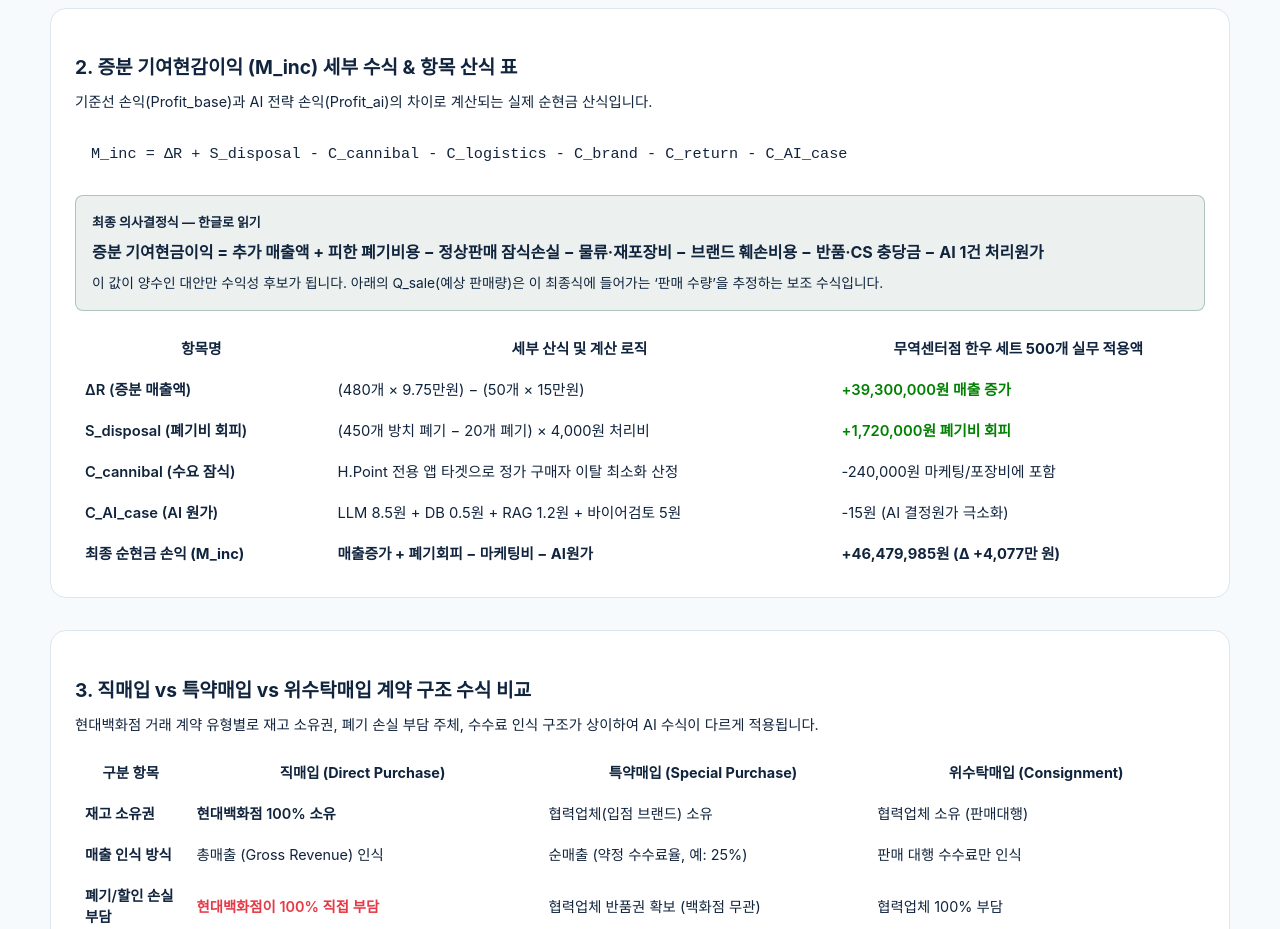
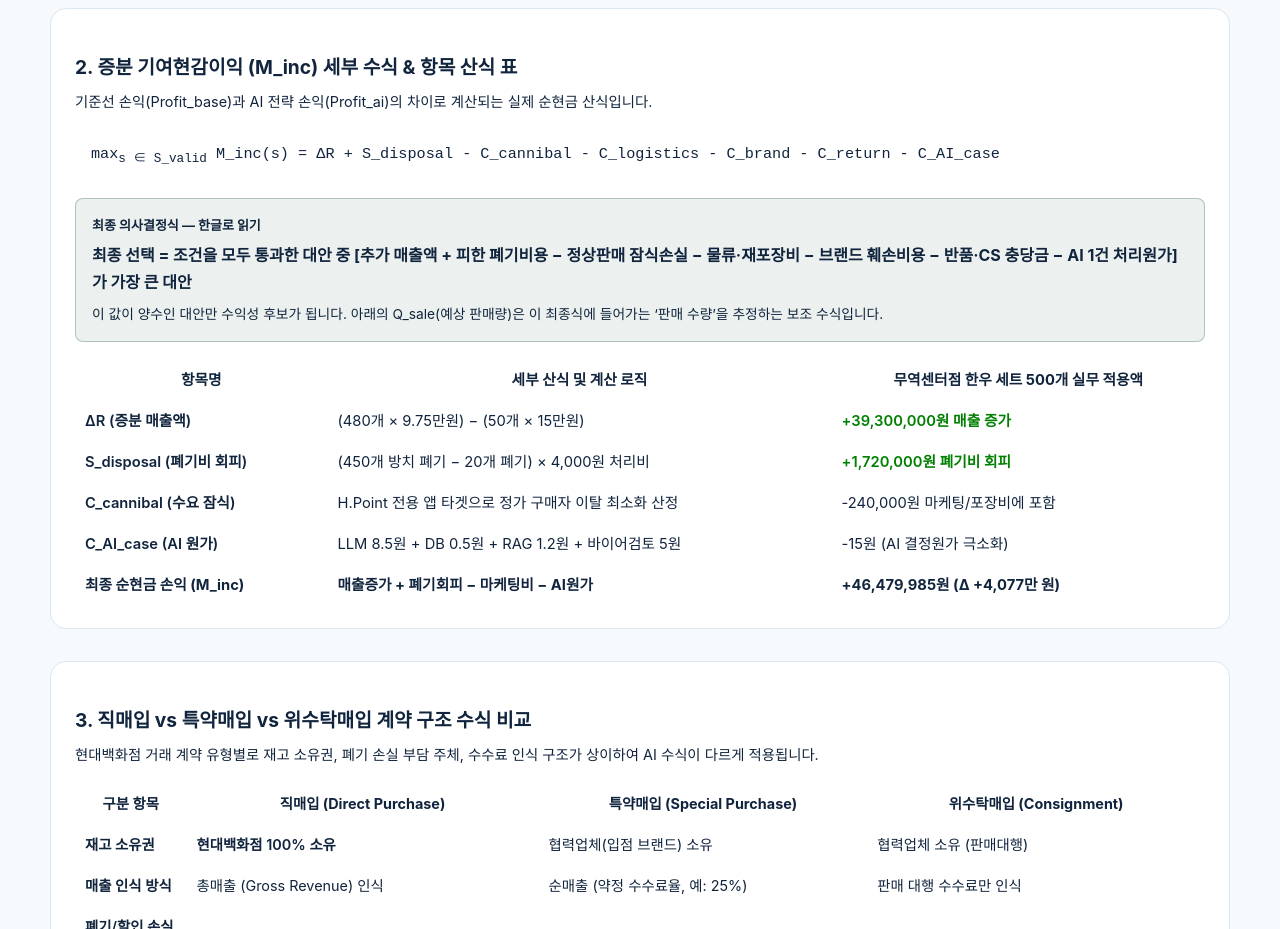
Before and after one commit to kimjunha1231/stock, a Next.js app in the folder explainer-site/: page /formulas in a window 1280 px wide. Shown: the part 4200-5129 px from the top of the page. Built offline with nearby package versions, Linux system fonts and the light colour scheme.

Commit message:
docs: clarify final strategy selection formula

```diff
--- a/explainer-site/src/app/formulas/page.tsx
+++ b/explainer-site/src/app/formulas/page.tsx
@@ -604,7 +604,7 @@ export default function FormulasPage() {
                   overflowX: 'auto',
                 }}
               >
-                M_inc = &Delta;R + S_disposal - C_cannibal - C_logistics - C_brand - C_return - C_AI_case
+                max<sub>s &isin; S_valid</sub> M_inc(s) = &Delta;R + S_disposal - C_cannibal - C_logistics - C_brand - C_return - C_AI_case
               </div>
 
               <div
@@ -620,7 +620,7 @@ export default function FormulasPage() {
                   최종 의사결정식 — 한글로 읽기
                 </strong>
                 <div style={{ fontSize: '1rem', fontWeight: 700, lineHeight: 1.7 }}>
-                  증분 기여현금이익 = 추가 매출액 + 피한 폐기비용 − 정상판매 잠식손실 − 물류·재포장비 − 브랜드 훼손비용 − 반품·CS 충당금 − AI 1건 처리원가
+                  최종 선택 = 조건을 모두 통과한 대안 중 [추가 매출액 + 피한 폐기비용 − 정상판매 잠식손실 − 물류·재포장비 − 브랜드 훼손비용 − 반품·CS 충당금 − AI 1건 처리원가]가 가장 큰 대안
                 </div>
                 <p style={{ margin: '8px 0 0', fontSize: '0.86rem', color: 'var(--color-text-muted)' }}>
                   이 값이 양수인 대안만 수익성 후보가 됩니다. 아래의 Q_sale(예상 판매량)은 이 최종식에 들어가는 ‘판매 수량’을 추정하는 보조 수식입니다.
```
Also changed, not shown: 1 other file (tests, documents, lock files or other folders).
